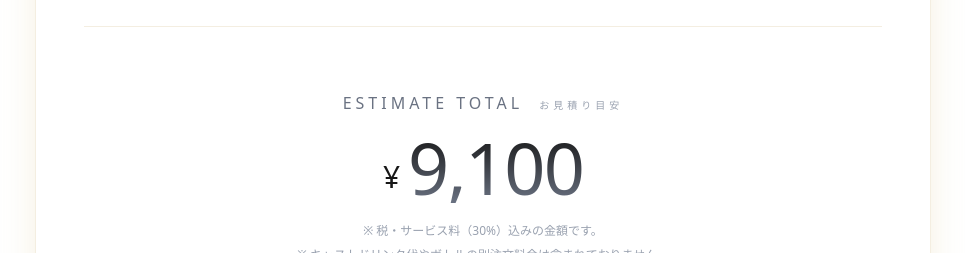
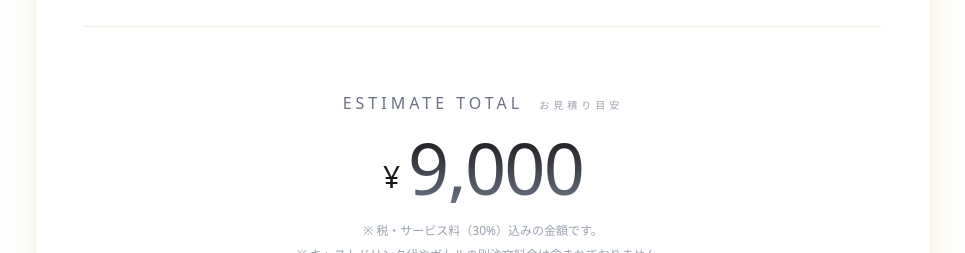
Before and after one commit to SocialBoost1201/Animo, a Next.js app: page /system in a window 1280 px wide. Shown: the part 2340-2593 px from the top of the page, without its empty margins (157-1122 px from the left). Built offline with nearby package versions, Linux system fonts and the light colour scheme; no server answers; a web font is replaced by a local one.

Commit message:
fix: update price simulator rounding logic per spec (1000-yen unit rounding)

```diff
--- a/components/features/system/PriceSimulator.tsx
+++ b/components/features/system/PriceSimulator.tsx
@@ -42,9 +42,12 @@ export const PriceSimulator = () => {
     const subTotal = baseFee + extensionFee + nominationFee + accompanimentFee;
 
     // 5. TAX & Service Charge (30%)
-    const total = Math.floor(subTotal * 1.3);
+    const totalWithTax = Math.round(subTotal * 1.3);
 
-    return total;
+    // 6. 1000円単位で丸め（500円以上切り上げ、499円以下切り下げ）
+    const roundedTotal = Math.round(totalWithTax / 1000) * 1000;
+
+    return roundedTotal;
   }, [customerType, duration, nomination, accompaniment]);
 
   // Luxury Toggle Button Component
```
